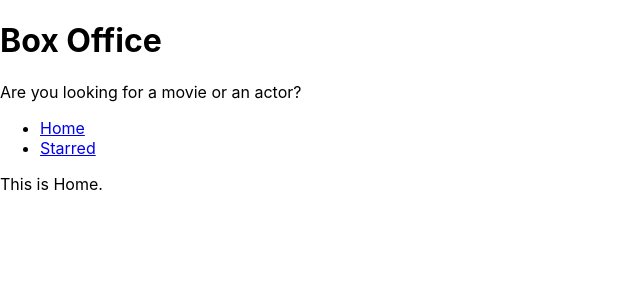
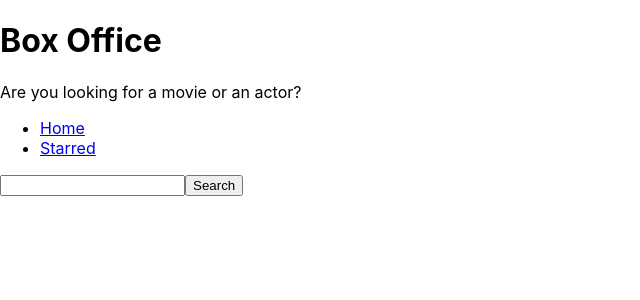
Before and after one commit to Gagandeep-Singh65/box-office, a React (Create React App) app: page / in a window 1280 px wide. Shown: the top 300 px of the page, without its empty margins (0-640 px from the left). Built offline with nearby package versions, Linux system fonts and the light colour scheme.

Commit message:
created input and fetch results from tv maze api

```diff
--- a/src/pages/Home.jsx
+++ b/src/pages/Home.jsx
@@ -1,8 +1,40 @@
-import React from 'react';
+import React, { useState } from 'react';
 import MainPageLayout from '../components/MainPageLayout';
 
 const Home = () => {
-  return <MainPageLayout>This is Home.</MainPageLayout>;
+  const [input, setInput] = useState('');
+
+  const onSearch = () => {
+    fetch(`https://api.tvmaze.com/search/shows?q=${input}`)
+      .then(r => r.json())
+      .then(result => {
+        console.log(result);
+      });
+  };
+
+  const onInputChange = ev => {
+    setInput(ev.target.value);
+  };
+
+  const onKeyDown = ev => {
+    if (ev.keyCode === 13) {
+      onSearch();
+    }
+  };
+
+  return (
+    <MainPageLayout>
+      <input
+        type="text"
+        onChange={onInputChange}
+        onKeyDown={onKeyDown}
+        value={input}
+      />
+      <button type="button" onClick={onSearch}>
+        Search
+      </button>
+    </MainPageLayout>
+  );
 };
 
 export default Home;
```
Also changed, not shown: 1 other file (tests, documents, lock files or other folders).
